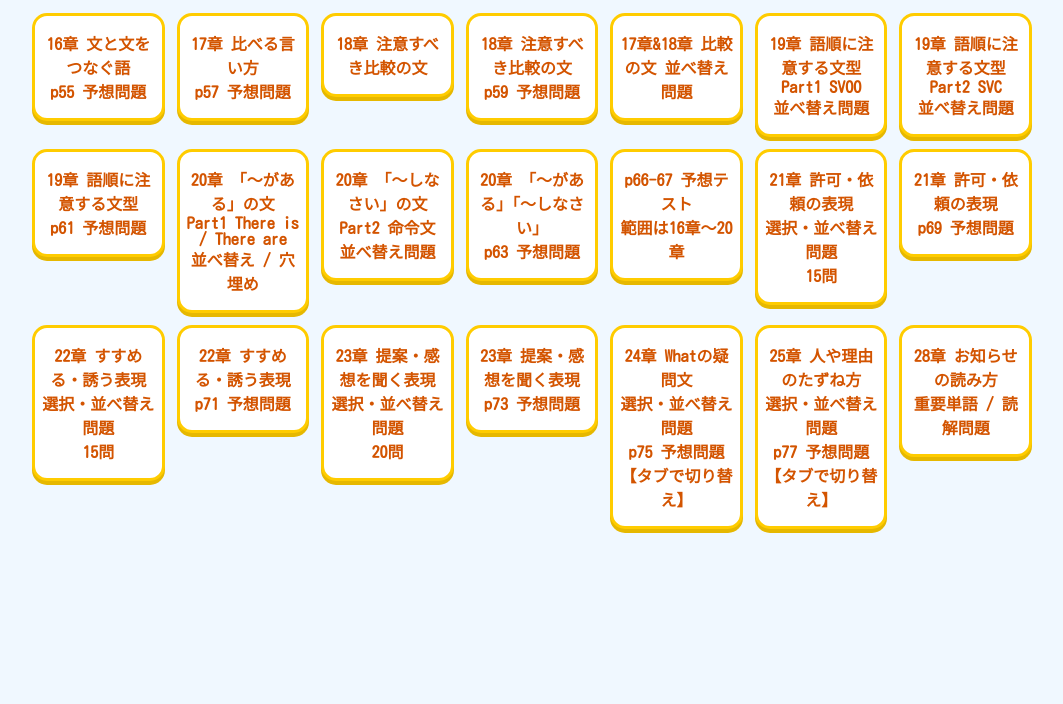
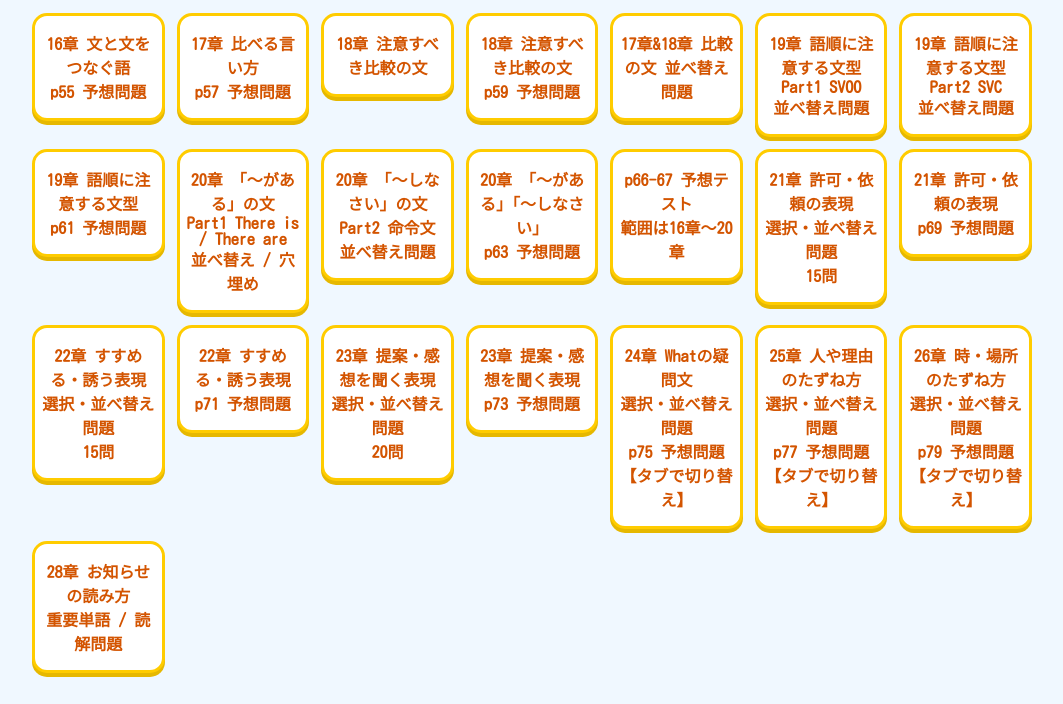
Before and after one commit to EigoStudio/4Q-Grammar-exercises, a plain HTML site: page index.html in a window 1280 px wide. Shown: the part 96-800 px from the top of the page, without its empty margins (108-1171 px from the left). Drawn offline with Linux system fonts and the light colour scheme.

Commit message:
Update index.html

```diff
--- a/index.html
+++ b/index.html
@@ -142,6 +142,11 @@
         p77 予想問題【タブで切り替え】
     </a></li>
 
+        <li><a href="4Q-grammar-Unit26-When-Where-Questions.html">26章 時・場所のたずね方<br>
+        選択・並べ替え問題<br>
+        p79 予想問題【タブで切り替え】
+    </a></li>
+
         <li><a href="4Q-grammar-Unit28-Reading-A-Notice.html">28章 お知らせの読み方<br>
         重要単語 / 読解問題
     </a></li>
```
